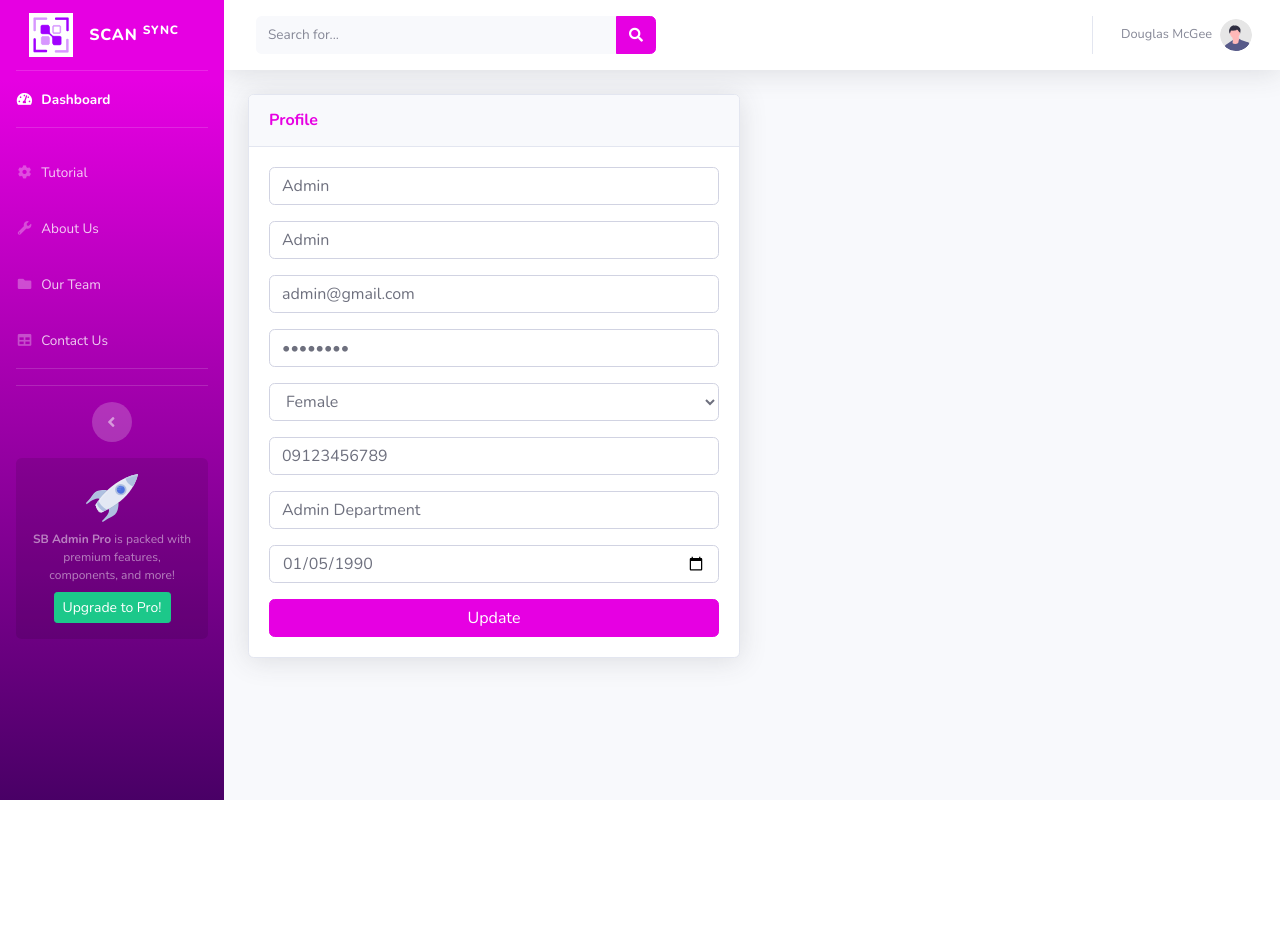
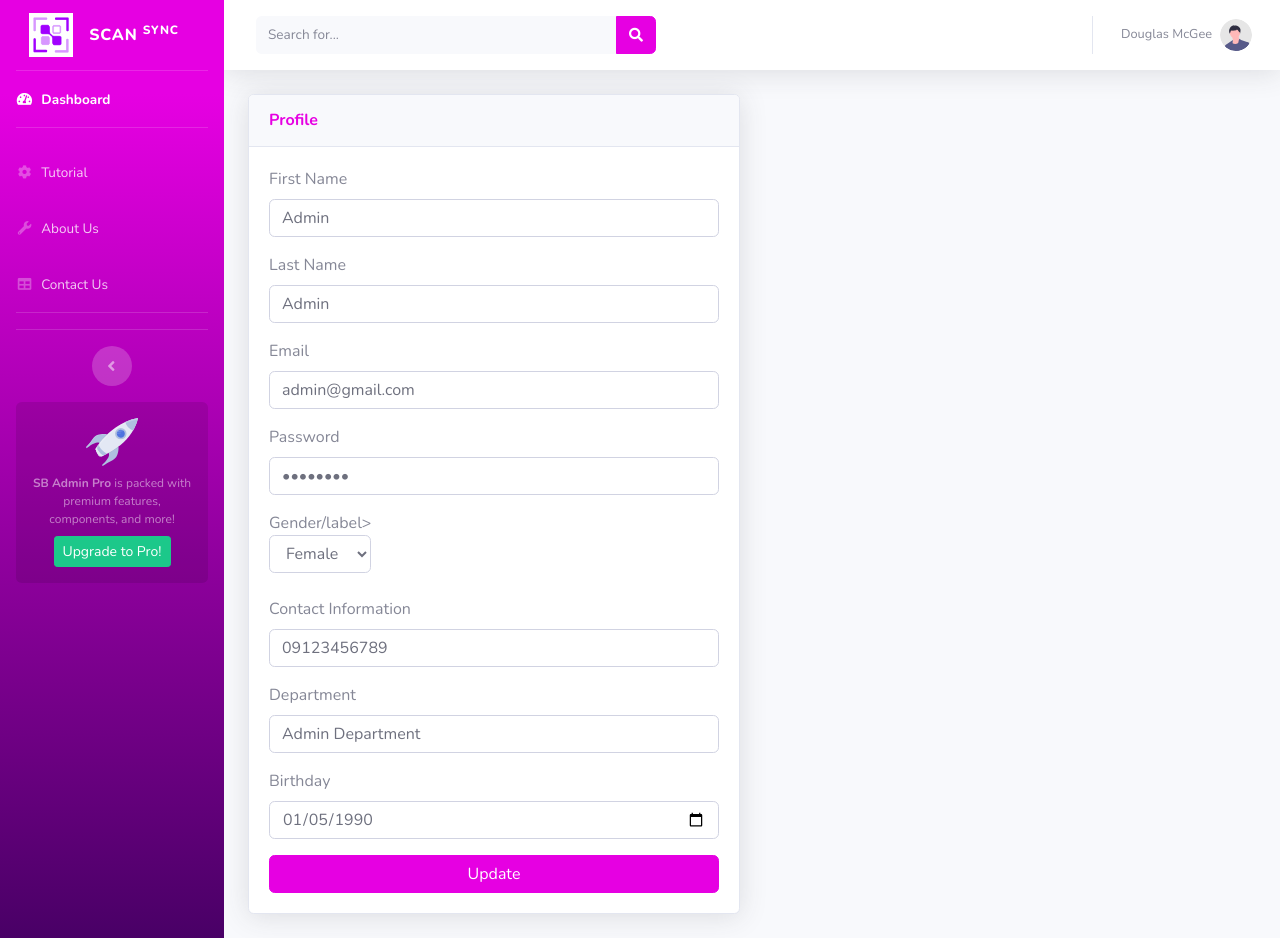
Before and after one commit to Rh4ndon/qr_base_attendance, a PHP site: page /admin/edit_profile.php in a window 1280 px wide. Before the commit the page ends 800 px from the top, so only its background shows below. Run offline with PHP 8.4, Linux system fonts and the light colour scheme; a user stored in the database is signed in; data comes from the database, SQL or seed files in the repository.

Commit message:
remove item on navbar, add label for edit

```diff
--- a/admin/admin_sidebar.php
+++ b/admin/admin_sidebar.php
@@ -41,16 +41,6 @@
 
             </li>
 
-            <!-- Nav Item - Pages Collapse Menu -->
-            <li class="nav-item">
-                <a class="nav-link collapsed" href="#"
-                    aria-expanded="true" aria-controls="collapsePages">
-                    <i class="fas fa-fw fa-folder"></i>
-                    <span>Our Team</span>
-                </a>
-
-            </li>
-
             <!-- Nav Item - Tables -->
             <li class="nav-item">
                 <a class="nav-link" href="tables.html">
--- a/admin/edit_profile.php
+++ b/admin/edit_profile.php
@@ -59,6 +59,7 @@
                                     <input type="hidden" name="user_id" value="<?php echo $row_admin['user_id']; ?>">
 
                                         <div class="form-group">
+                                            <label for="firstname">First Name</label>
                                             <input type="text" class="form-control form-control-user"
                                                 value="<?php echo $row_admin['firstname']; ?>"
                                                 name="firstname"
@@ -66,6 +67,7 @@
                                         </div>
 
                                         <div class="form-group">
+                                            <label for="lastname">Last Name</label>
                                             <input type="text" class="form-control form-control-user"
                                                 value="<?php echo $row_admin['lastname']; ?>"
                                                 name="lastname"
@@ -73,6 +75,7 @@
                                         </div>
 
                                         <div class="form-group">
+                                            <label for="email">Email</label>
                                             <input type="email" class="form-control form-control-user"
                                                 value="<?php echo $row_admin['email']; ?>"
                                                 name="email"
@@ -80,6 +83,7 @@
                                         </div>
 
                                         <div class="form-group">
+                                            <label for="password">Password</label>
                                             <input type="password" class="form-control form-control-user"
                                                 value="<?php echo $row_admin['password']; ?>"
                                                 name="password"
@@ -87,6 +91,7 @@
                                         </div>
 
                                         <div class="form-group">
+                                            <label for="gender">Gender/label>
                                             <select type="text" class="form-control form-control-user"
                                                 name="gender">
                                                 <option><?php echo $row_admin['gender']; ?></option>
@@ -96,6 +101,7 @@
                                         </div>
 
                                         <div class="form-group">
+                                            <label for="Contact Information">Contact Information</label>
                                             <input type="text" class="form-control form-control-user"
                                                 value="<?php echo $row_admin['contact']; ?>"
                                                 name="contact"
@@ -103,6 +109,7 @@
                                         </div>
 
                                         <div class="form-group">
+                                            <label for="department">Department</label>
                                             <input type="text" class="form-control form-control-user"
                                                 value="<?php echo $row_admin['department']; ?>"
                                                 name="department"
@@ -110,6 +117,7 @@
                                         </div>
 
                                         <div class="form-group">
+                                            <label for="birthday">Birthday</label>
                                             <input type="date" class="form-control form-control-user"
                                                 value="<?php echo $row_admin['birthday']; ?>"
                                                 name="birthday"
```
Also changed, not shown: teacher/edit_profile.php (+8 -0 lines), teacher/teacher_sidebar.php (+0 -9 lines).
